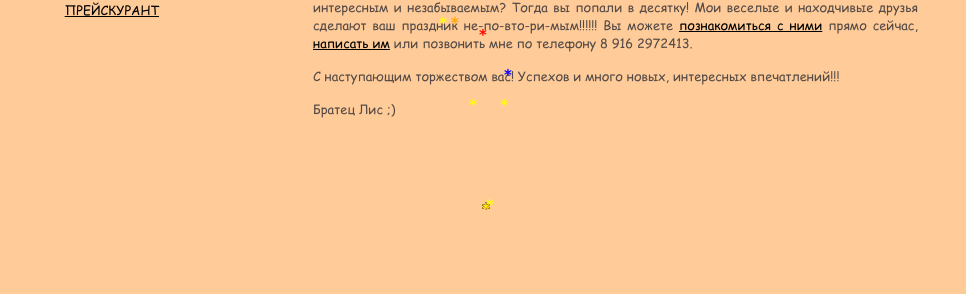
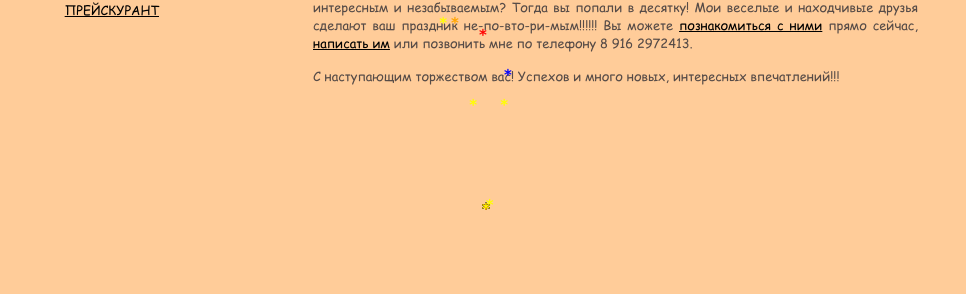
Before and after one commit to bratetslis/Site, a Jekyll site: the page built from vizitka.md, in a window 1280 px wide. Shown: the part 350-644 px from the top of the page, without its empty margins (158-1124 px from the left). Built offline with Jekyll 4.4.1, drawn with Linux system fonts in a browser that asks for light colours.

Commit message:
Update vizitka.md

```diff
--- a/vizitka.md
+++ b/vizitka.md
@@ -8,4 +8,3 @@ nav: vizitka
 <p><b>Привет, друзья! </b></p>
 <p align="justify"> Давайте знакомиться! Я - Братец Лис! Ловкий, остроумный и изобретательный герой многих известных и неизвестных сказок! У вас намечается торжество? Вы хотите сделать свой праздник интересным и незабываемым? Тогда вы попали в десятку! Мои веселые и находчивые друзья сделают ваш праздник не-по-вто-ри-мым!!!!!! Вы можете  <a href="../friends">познакомиться с ними</a> прямо сейчас, <a href="../contacts">написать им</a> или позвонить мне по телефону 8 916 2972413. </p>
 <p> С наступающим торжеством вас! Успехов и много новых, интересных впечатлений!!!</p>
-<p> Братец Лис ;)</p>
```
